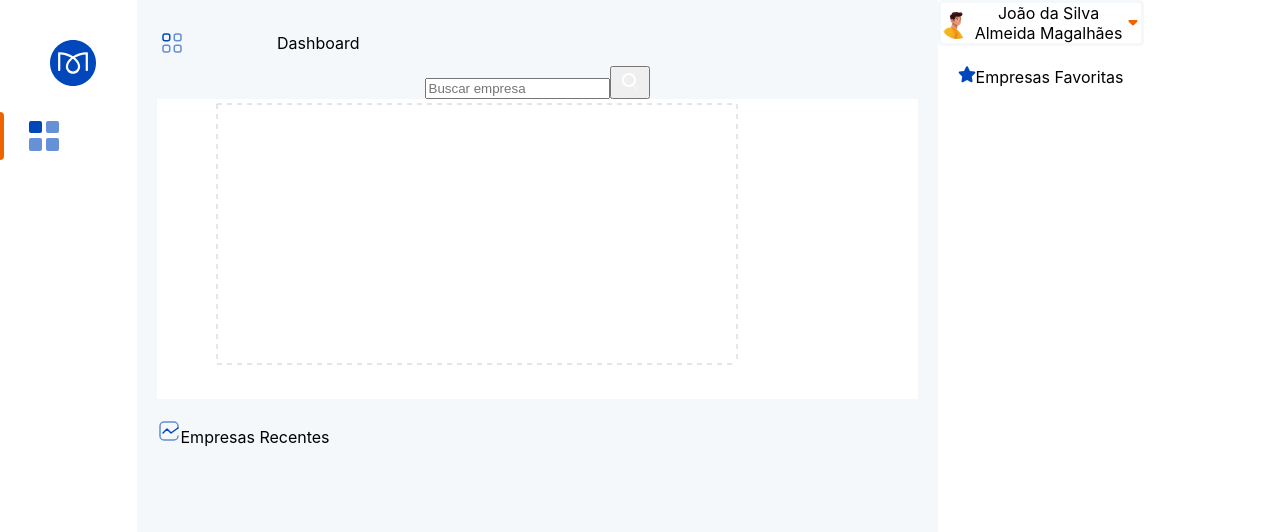
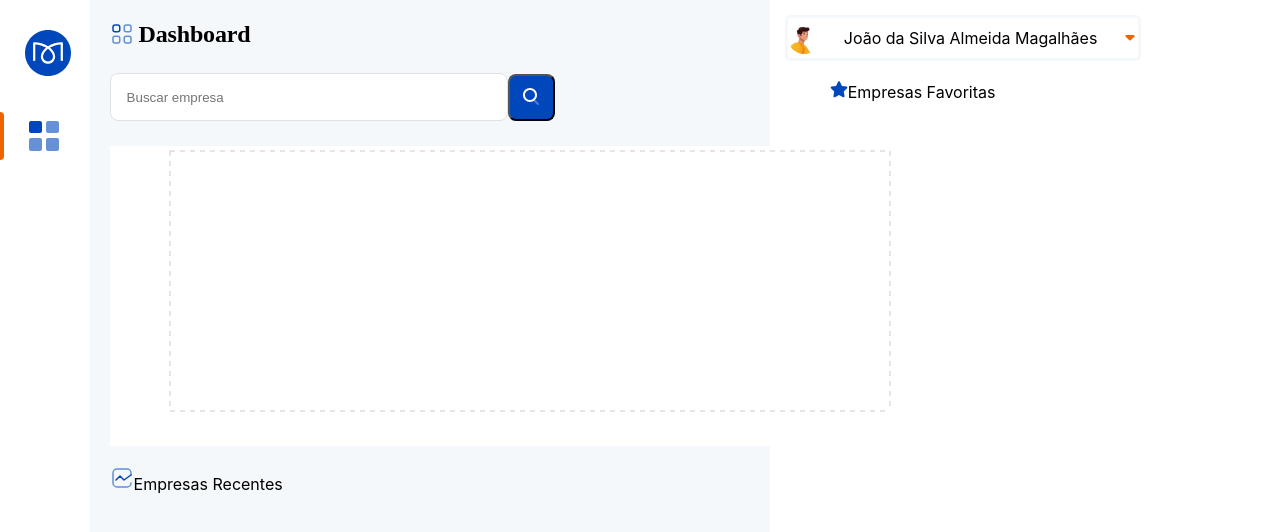
Before and after one commit to lucas11allan/bolsadevalores, a React (Create React App) app in the folder bolsa-de-valores-app/: page / in a window 1280 px wide. Shown: the top 532 px of the page. Built offline with nearby package versions, Linux system fonts and the light colour scheme.

Commit message:
estilização

```diff
--- a/bolsa-de-valores-app/src/components/CompanyCardFavorite.js
+++ b/bolsa-de-valores-app/src/components/CompanyCardFavorite.js
@@ -39,16 +39,20 @@ function CompanyCardFavorite(props) {
   }
 
   return(
-    <div key={name} className="card click">
-      <div onClick={changeCompany} className="flexHorizontal">
+    <div className="complete-card click">
+      <div key={name} className="card-favorite">
+        <div onClick={changeCompany} className="inside-card">
+          <div className="company-info">
             <img src={logoImage}></img>
             <div className="company">
               <div className="company-title">{name}</div>
               <div className="company-name">{companyName}</div>
             </div>
+          </div>
           <div className={color}>
             <span>{change}</span>
             <img src={direction}></img>
+          </div>
         </div>
       </div>
       <img src={trash} onClick={handleClick}></img>
--- a/bolsa-de-valores-app/src/components/Graphic.js
+++ b/bolsa-de-valores-app/src/components/Graphic.js
@@ -14,7 +14,7 @@ function Graphic(props) {
   })
 
   return (
-    <LineChart width={600} height={300} data={data} margin={{ top: 5, right: 20, bottom: 5, left: 0 }}>
+    <LineChart width={800} height={300} data={data} margin={{ top: 5, right: 20, bottom: 5, left: 0 }}>
       <Line type="monotone" dataKey="valor" stroke="#8884d8" />
       <CartesianGrid stroke="#ccc" strokeDasharray="5 5" />
       <XAxis dataKey="name" />
--- a/bolsa-de-valores-app/src/components/GraphicHeader.js
+++ b/bolsa-de-valores-app/src/components/GraphicHeader.js
@@ -35,6 +35,7 @@ function GraphicHeader(props) {
   })
 
   const handleClick = () => {
+    console.log('teste');
     const index = organizedData.findIndex(e => e.name === symbol);
     if (!companyObject.isFavorite) {
       setFavoriteImage(blueHeart);
@@ -44,6 +45,7 @@ function GraphicHeader(props) {
       organizedData[index].isFavorite = false;
     }
     loadOrganizedData(organizedData);
+
   }
 
   if (!companyObject) return <div></div>;
@@ -51,7 +53,7 @@ function GraphicHeader(props) {
   return(
     <div key={companyObject.name} className="graph-header">
       <div className="identification">
-        <img src={favoriteImg} onClick={handleClick} className=""></img>
+        <img src={favoriteImg} onClick={handleClick} className="click"></img>
         <div className="text-card">
           <div>
             <div className="name">{companyObject.name}</div>
--- a/bolsa-de-valores-app/src/components/Home.js
+++ b/bolsa-de-valores-app/src/components/Home.js
@@ -1,15 +1,12 @@
 import React from 'react';
 import home from '../images/home.svg';
+import '../styles/home.css';
 
-function Home(props) {
+function Home() {
   return (
-    <div className="navigation">
-      <div className="home">
-        <div className="monetus-logo">
-          <div className="shape">
-            <img src={home}></img>
-          </div>
-        </div>
+    <div className="home-container">
+      <div className="monetus-logo">
+        <img src={home}></img>
       </div>
       <div className="home-objects">
         <div className="rectangle"></div>
--- a/bolsa-de-valores-app/src/components/SearchBar.js
+++ b/bolsa-de-valores-app/src/components/SearchBar.js
@@ -41,13 +41,14 @@ function SearchBar(props) {
   }, [dados])
 
   return (
-    <div>
-      <div htmlFor="filter-name">
+    <div className="search">
+      <div htmlFor="filter-name" className="input-container">
         <input
           name="company-name" type="text" placeholder="Buscar empresa"
           onChange={(e) => changeName(e.target.value.toUpperCase())}
+          className="input"
         />
-        <button onClick={clickButton}><img src={search}></img></button>
+        <button onClick={clickButton} className="button"><img src={search}></img></button>
       </div>
     </div>
   );
--- a/bolsa-de-valores-app/src/components/Title.js
+++ b/bolsa-de-valores-app/src/components/Title.js
@@ -3,9 +3,9 @@ import dash from '../images/dashboard.svg';
 
 function Title() {
   return (
-    <div className="user">
+    <div className="title">
       <img src={dash}></img>
-      <span>Dashboard</span>
+      <span className="title-text">Dashboard</span>
     </div>
   );
 }
--- a/bolsa-de-valores-app/src/pages/MainPage.js
+++ b/bolsa-de-valores-app/src/pages/MainPage.js
@@ -22,7 +22,7 @@ function MainPage() {
         </div>
         <RecentCompanys />
       </div>
-      <div>
+      <div className="favorite-container">
         <User />
         <FavoriteBar />
       </div>
--- a/bolsa-de-valores-app/src/styles/companyCardFavorite.css
+++ b/bolsa-de-valores-app/src/styles/companyCardFavorite.css
@@ -1,9 +1,11 @@
-.card {
+.card-favorite {
   display: flex;
   flex-direction: row;
+  justify-content: space-between;
   align-items: center;
   padding: 12px 16px;
   height: 69px;
+  width: 400px;
   margin: 15px;
   background: #FFFFFF;
   box-shadow: 0px 8px 20px -2px rgba(43, 37, 63, 0.1);
@@ -11,16 +13,15 @@
 }
 
 .company {
-  width: 128.52px;
-  height: 45px;
   font-family: Georgia, 'Times New Roman', Times, serif;
   font-style: normal;
   letter-spacing: -0.0075em;
   color: #14171A;
   display: flex;
   flex-direction: column;
-  justify-content: space-between;
-  align-items: baseline;
+  justify-content: center;
+  align-items: flex-start;
+  padding: 2px;
 }
 
 .company-title {
@@ -32,3 +33,25 @@
 .company-name{
 
 }
+
+.inside-card {
+  display: flex;
+  flex-direction: row;
+  justify-content: space-between;
+  align-items: center;
+}
+
+.complete-card {
+  display: flex;
+  flex-direction: row;
+  justify-content: space-between;
+  align-items: center;
+  width: 360px;
+}
+
+.company-info {
+  display: flex;
+  flex-direction: row;
+  justify-content: flex-start;
+  align-items: center;
+}
--- /dev/null
+++ b/bolsa-de-valores-app/src/styles/home.css
@@ -0,0 +1,78 @@
+.home-objects {
+  position: absolute;
+  left: 0%;
+  right: 20%;
+  top: 13.98%;
+  bottom: 80.02%;
+}
+
+.icon-home {
+  position: absolute;
+  width: 32px;
+  height: 32px;
+  left: 28px;
+  top: 8px;
+}
+
+.rec197 {
+  position: absolute;
+  left: 57.81%;
+  right: 3.12%;
+  top: 57.81%;
+  bottom: 3.12%;
+}
+
+.rec195 {
+  position: absolute;
+  left: 57.81%;
+  right: 3.12%;
+  top: 3.12%;
+  bottom: 57.81%;
+}
+
+.rec196 {
+  position: absolute;
+  left: 3.12%;
+  right: 57.81%;
+  top: 57.81%;
+  bottom: 3.12%;
+}
+
+.rec194 {
+  position: absolute;
+  left: 3.12%;
+  right: 57.81%;
+  top: 3.12%;
+  bottom: 57.81%;
+}
+
+.recPrimaryDark {
+  background: #0047BB;
+  border-radius: 2px;
+}
+
+.recPrimary {
+  background: #0047BB;
+  opacity: 0.6;
+  border-radius: 2px;
+}
+
+.rectangle {
+  position: absolute;
+  width: 4px;
+  height: 48px;
+  left: 0px;
+  top: 0px;
+  background: #F06400;
+  border-radius: 0px 12px 12px 0px;
+}
+
+
+
+.monetus-logo{
+  position: absolute;
+  width: 26px;
+  height: 26px;
+  left: 0px;
+  top: 10px;
+}
--- a/bolsa-de-valores-app/src/styles/index.css
+++ b/bolsa-de-valores-app/src/styles/index.css
@@ -1,7 +1,9 @@
 .flexHorizontal {
   display: flex;
   flex-direction: row;
-  justify-content: center;
+  justify-content: flex-start;
+  width: 100vw;
+  height: 100vh;
 }
 
 .flexVertical {
@@ -13,7 +15,7 @@
 .carousel {
   display: flex;
   flex-flow: row nowrap;
-  width: 761px;
+  width: 50vw;
   height: 142px;
   left: 0px;
   top: 27px;
@@ -28,117 +30,8 @@
   align-items: center;
   border-radius: 5px;
   border: solid #F5F8FA;
-  width: 200px;
+  width: 350px;
   height: 40px;
-}
-
-.logoImage {
-  position: absolute;
-  left: 0%;
-  right: 20%;
-  top: 0%;
-  bottom: 91.01%;
-}
-
-.home-objects {
-  position: absolute;
-  left: 0%;
-  right: 20%;
-  top: 13.98%;
-  bottom: 80.02%;
-}
-
-.icon-home {
-  position: absolute;
-  width: 32px;
-  height: 32px;
-  left: 28px;
-  top: 8px;
-}
-
-.rec197 {
-  position: absolute;
-  left: 57.81%;
-  right: 3.12%;
-  top: 57.81%;
-  bottom: 3.12%;
-}
-
-.rec195 {
-  position: absolute;
-  left: 57.81%;
-  right: 3.12%;
-  top: 3.12%;
-  bottom: 57.81%;
-}
-
-.rec196 {
-  position: absolute;
-  left: 3.12%;
-  right: 57.81%;
-  top: 57.81%;
-  bottom: 3.12%;
-}
-
-.rec194 {
-  position: absolute;
-  left: 3.12%;
-  right: 57.81%;
-  top: 3.12%;
-  bottom: 57.81%;
-}
-
-.recPrimaryDark {
-  background: #0047BB;
-  border-radius: 2px;
-}
-
-.recPrimary {
-  background: #0047BB;
-  opacity: 0.6;
-  border-radius: 2px;
-}
-
-.rectangle {
-  position: absolute;
-  width: 4px;
-  height: 48px;
-  left: 0px;
-  top: 0px;
-  background: #F06400;
-  border-radius: 0px 12px 12px 0px;
-}
-
-.home {
-  position: absolute;
-  left: 0%;
-  right: 20%;
-  top: 0%;
-  bottom: 91.01%;
-}
-
-.monetus-logo{
-  position: absolute;
-  width: 46px;
-  height: 46px;
-  left: 25px;
-  top: 20px;
-}
-
-.shape {
-  position: absolute;
-  left: 0%;
-  right: 0%;
-  top: 0%;
-  bottom: 0%;
-}
-
-.navigation {
-  position: absolute;
-  left: 0%;
-  right: 90.62%;
-  top: 0%;
-  bottom: 0%;
 }
 
 .recent-container {
@@ -155,6 +48,11 @@
 .main-container {
   background: #F5F8FA;
   padding: 20px;
+  width: 50vw;
+  display: flex;
+  flex-direction: column;
+  justify-content: flex-start;
+  align-items: flex-start;
 }
 
 .graph-header {
@@ -185,3 +83,58 @@
 .color-red {
   color: #D64B45;
 }
+
+.home-container {
+  width: 7vw;
+}
+
+.favorite-container {
+  width: 20vw;
+  padding: 15px;
+}
+
+.title {
+  display: flex;
+  flex-direction: row;
+  justify-content: flex-start;
+  align-items: center;
+}
+
+.title-text {
+  font-family: Graphik;
+  font-style: normal;
+  font-weight: 600;
+  font-size: 24px;
+  line-height: 28px;
+  letter-spacing: -0.0075em;
+  padding: 0px 5px;
+}
+
+.search {
+  padding: 25px 0px;
+}
+
+.input {
+  padding: 8px 16px;
+  width: 364px;
+  height: 30px;
+
+  background: #FFFFFF;
+  border: 1px solid #E1E0E7;
+  border-radius: 8px;
+}
+
+.button {
+  width: 47px;
+  height: 47px;
+  background: #0047BB;
+  border-radius: 8px;
+}
+
+.input-container {
+  display: flex;
+  flex-direction: row;
+  justify-content: flex-start;
+  align-items: center;
+  align-content: center;
+}
```
Lines whose indentation alone changed are shown as unchanged.
